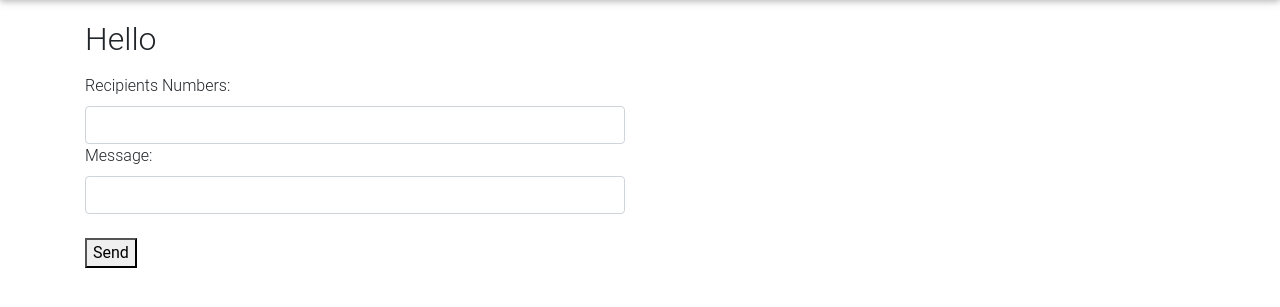
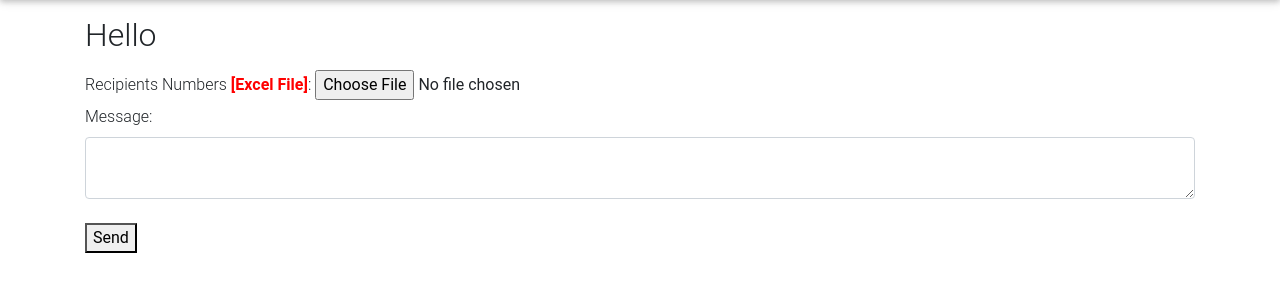
Before and after one commit to Pholarin/Django-app-with-twilio-sms-api, a Django app: page / in a window 1280 px wide. Shown: the part 56-363 px from the top of the page. Run offline with Django 3.2, Linux system fonts and the light colour scheme; some libraries are stand-ins or nearby versions.

Commit message:
New features added: User can upload a spreadsheet containing recipients number

```diff
--- a/mysmsapp/templates/mysmsapp/index.html
+++ b/mysmsapp/templates/mysmsapp/index.html
@@ -14,7 +14,7 @@
 <body>
          <!--Navbar -->
 <nav class="mb-1 navbar navbar-expand-lg navbar-dark info-color">
-        <a class="navbar-brand" href="#">BroadcastSMS</a>
+        <a class="navbar-brand" href="{%url 'mysmsapp:index'%}">BroadcastSMS</a>
         <button class="navbar-toggler" type="button" data-toggle="collapse" data-target="#navbarSupportedContent-4"
           aria-controls="navbarSupportedContent-4" aria-expanded="false" aria-label="Toggle navigation">
           <span class="navbar-toggler-icon"></span>
@@ -38,29 +38,24 @@
     <div class="container">
 
 
-  <div class="row">
-  <div class="col-lg-6">
     <p><h2>Hello</h2></p>
 
-<div >
-<form  method="POST" action="{%url 'mysmsapp:blast_broadcast'%}">
 
+<form  method="POST" enctype="multipart/form-data" action="{%url 'mysmsapp:blast_broadcast'%}">
     {%csrf_token%}
-    <label for="num">Recipients Numbers:</label>
-    <input class="form-control" type="textarea" name="numbers" id="num">
 
+    <label for="num">Recipients Numbers <span style="color: red; font-weight: 700;">[Excel File]</span>:</label>
+    <input class="" type="file" name="numbers"  required id="num">
+    <br/>
     <label for="msg">Message:</label>
-    <input class="form-control" type="textarea" name="message" id="msg">
-<br>
+    <textarea class="form-control form-rounded" required name="message" id="msg" row="5" > </textarea>
+    <br/>
     <button type="submit" name="send">Send</button>
 
 </form>
+<br>
+<p><span style="color: red; font-weight: 500;">{{error}}</span></p>
 </div>
-</div>
-</div>
-
-
-
 
 <!-- JQuery -->
 <script type="text/javascript" src="https://cdnjs.cloudflare.com/ajax/libs/jquery/3.4.1/jquery.min.js"></script>
--- a/mysmsapp/views.py
+++ b/mysmsapp/views.py
@@ -2,6 +2,7 @@ from django.shortcuts import render
 from django.http import HttpRequest,HttpResponse
 from twilio.rest import Client
 from django.conf import settings
+import openpyxl
 
 # Create your views here.
 
@@ -16,18 +17,31 @@ def broadcast_sms(request):
 
     if request.method=='POST':
 
-        raw_recipients=request.POST['numbers']
-        recipients= raw_recipients.split(",")
+        excel_recipients=request.FILES['numbers']
+        try:
+            wb = openpyxl.load_workbook(excel_recipients)
+        except Exception:
+             return render(request,r'mysmsapp\index.html',{"error":"Invalid File Type"})
 
-        message_to_broadcast= request.POST['message']
+        worksheet =wb['Sheet1']
+        number_inExcel=list()
+
+        for row in worksheet.iter_rows():
+            for cell in row:
+                number_inExcel.append(cell.value)
+
+
+        message_to_broadcast = request.POST['message']
         client= Client(settings.TWILIO_ACCOUNT_SID,settings.TWILIO_AUTH_TOKEN)
 
-        for recipient in recipients:
+        for recipient in number_inExcel:
             if recipient:
                 client.messages.create(to=recipient,
                                     from_=settings.TWILIO_NUMBER,
                                     body=message_to_broadcast
                                       )
             else:
-                return HttpResponse("<h3>The numbers are not properly formated or empty</h3>",status=200)
-    return render(request,r'mysmsapp\success.html')
+                return render(request,r'mysmsapp\index.html',{"error":"Invalid Numbers"})
+        return render(request,r'mysmsapp\success.html')
+
+    return render(request,r'mysmsapp\index.html')
```
Also changed, not shown: mysmsapp/templates/mysmsapp/success.html (+51 -12 lines), README.md.
